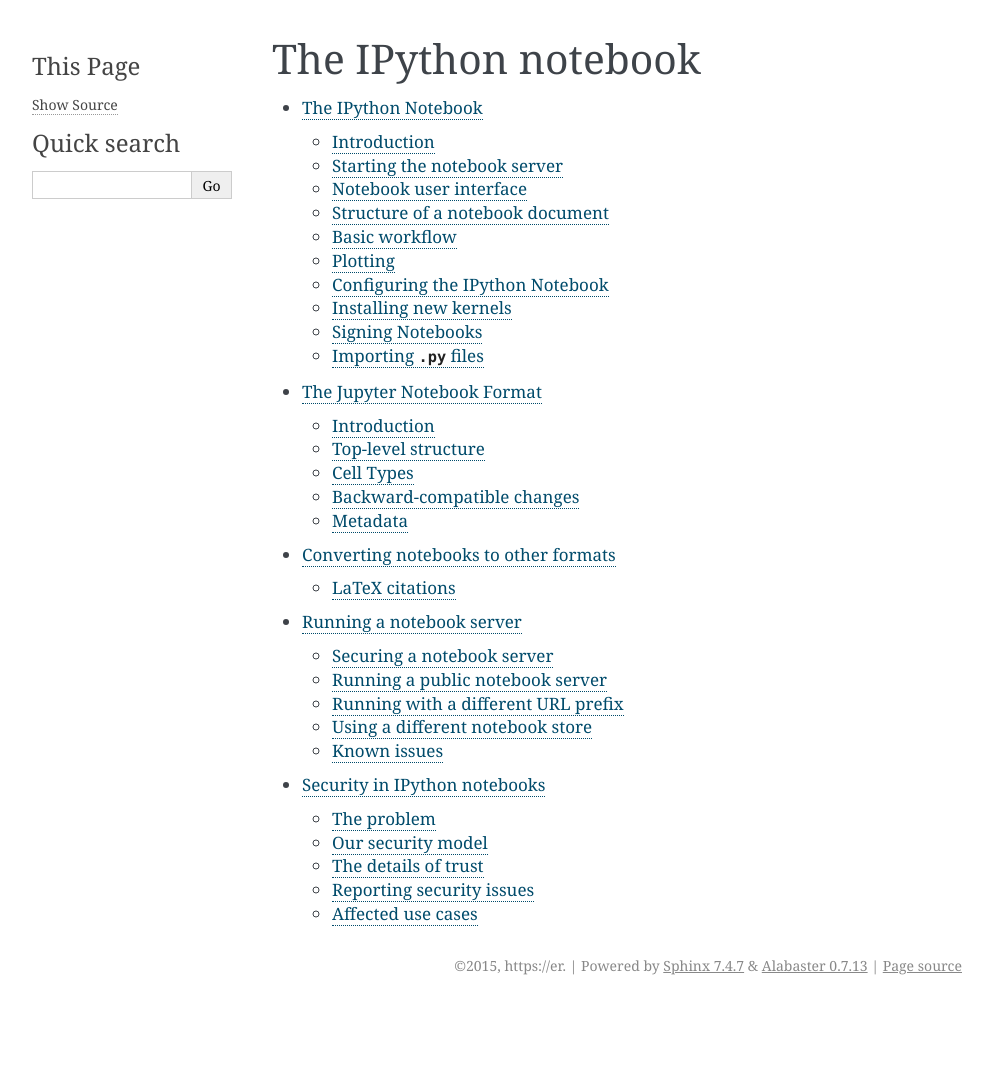
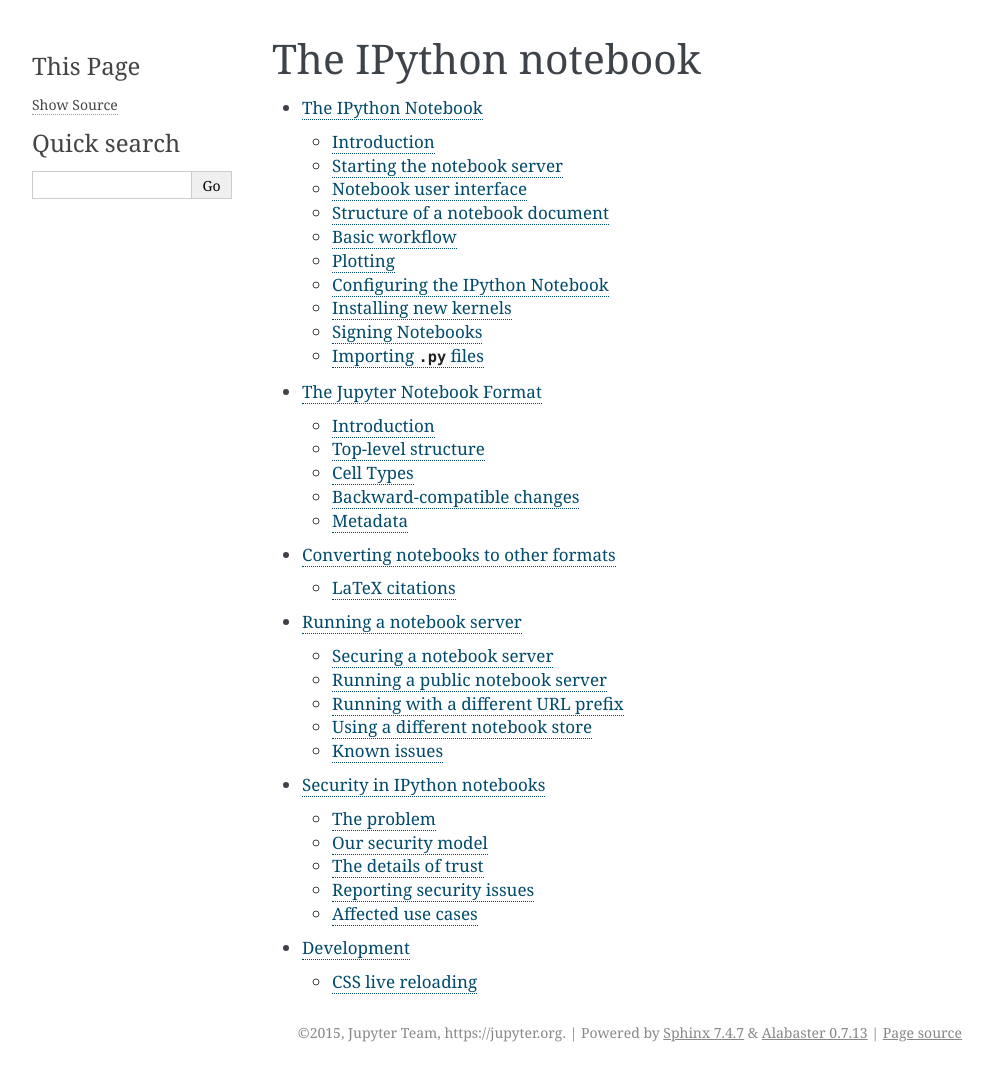
Before and after one commit to jupyter/nbclassic, a Sphinx documentation site: the page built from docs/source/index.rst, in a window 1280 px wide. Shown: the whole page, without its empty margins (148-1141 px from the left). Built offline with Sphinx 7.4.7, drawn with Linux system fonts in a browser that asks for light colours; before the commit the page ends 1005 px from its top, so only the background shows below that.

```diff
--- a/docs/source/conf.py
+++ b/docs/source/conf.py
@@ -52,8 +52,8 @@ master_doc = 'index'
 
 # General information about the project.
 project = 'Jupyter Notebook'
-copyright = '2015, https://er'
-author = 'https://er'
+copyright = '2015, Jupyter Team, https://jupyter.org'
+author = 'The Jupyter Team'
 
 # The version info for the project you're documenting, acts as replacement for
 # |version| and |release|, also used in various other places throughout the
@@ -228,7 +228,7 @@ latex_elements = {
 #  author, documentclass [howto, manual, or own class]).
 latex_documents = [
     (master_doc, 'JupyterNotebook.tex', 'Jupyter Notebook Documentation',
-     'https://er', 'manual'),
+     'https://jupyter.org', 'manual'),
 ]
 
 # The name of an image file (relative to this directory) to place at the top of
--- a/docs/source/index.rst
+++ b/docs/source/index.rst
@@ -10,3 +10,4 @@ The IPython notebook
     nbconvert
     public_server
     security
+    development
```
Also changed, not shown: docs/source/development.rst (added, +29 -0 lines).
